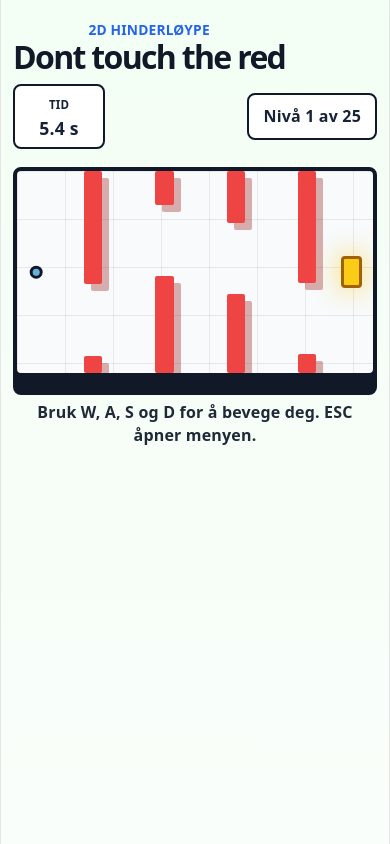
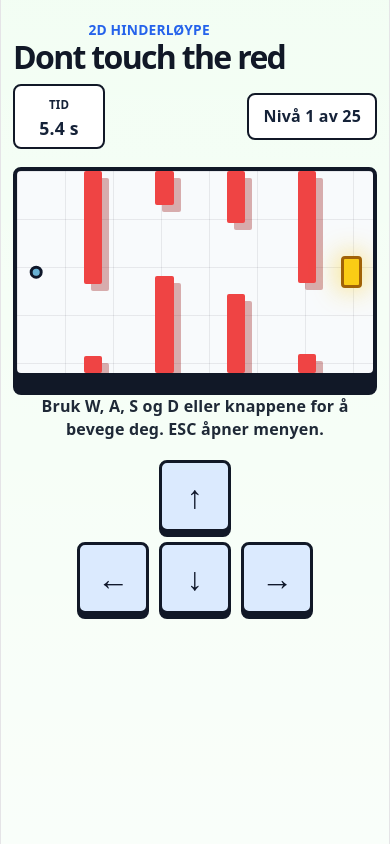
Before and after one commit to stegenish/dontTouch, a React (Vite) app: page / in a window 390 px wide. Built offline with nearby package versions, Linux system fonts and the light colour scheme.

Commit message:
Add phone controls
Prompt: går det an og gjør at denne spillen funger på telefon

```diff
--- a/src/App.css
+++ b/src/App.css
@@ -173,6 +173,47 @@ button:focus-visible {
   color: #1f2937;
   font-weight: 800;
   text-align: center;
+}
+
+.touch-controls {
+  display: none;
+  grid-template-areas:
+    ". up ."
+    "left down right";
+  grid-template-columns: repeat(3, 72px);
+  gap: 10px;
+  justify-content: center;
+  width: min(900px, 100%);
+  margin: 18px auto 0;
+  touch-action: none;
+  user-select: none;
+}
+
+.touch-control {
+  width: 72px;
+  height: 72px;
+  min-height: 72px;
+  padding: 0;
+  background: #dbeafe;
+  color: #0f172a;
+  font-size: 2rem;
+  line-height: 1;
+}
+
+.touch-control-up {
+  grid-area: up;
+}
+
+.touch-control-left {
+  grid-area: left;
+}
+
+.touch-control-down {
+  grid-area: down;
+}
+
+.touch-control-right {
+  grid-area: right;
 }
 
 .menu-backdrop {
@@ -400,6 +441,14 @@ button:focus-visible {
     max-height: none;
   }
 
+  .controls-hint {
+    margin-top: 18px;
+  }
+
+  .touch-controls {
+    display: grid;
+  }
+
   .message-actions {
     flex-direction: column;
   }
@@ -421,3 +470,9 @@ button:focus-visible {
     grid-template-columns: repeat(3, minmax(72px, 1fr));
   }
 }
+
+@media (pointer: coarse) {
+  .touch-controls {
+    display: grid;
+  }
+}
--- a/src/App.tsx
+++ b/src/App.tsx
@@ -30,6 +30,13 @@ const keyMoves: Record<string, Point> = {
   d: { x: moveStep, y: 0 },
 }
 
+const touchControls = [
+  { key: 'w', label: 'opp', symbol: '↑', area: 'up' },
+  { key: 'a', label: 'venstre', symbol: '←', area: 'left' },
+  { key: 's', label: 'ned', symbol: '↓', area: 'down' },
+  { key: 'd', label: 'høyre', symbol: '→', area: 'right' },
+]
+
 const colorChoices = [
   { name: 'Rød', value: '#ef4444' },
   { name: 'Oransje', value: '#f97316' },
@@ -56,7 +63,7 @@ const text = {
     colorHeading: 'bytt farge',
     continue: 'fortsett',
     crash: 'du klarer dette:)',
-    controls: 'Bruk W, A, S og D for å bevege deg. ESC åpner menyen.',
+    controls: 'Bruk W, A, S og D eller knappene for å bevege deg. ESC åpner menyen.',
     gameTitle: 'Dont touch the red',
     languageHeading: 'bytt språk',
     levelOf: 'av',
@@ -91,7 +98,7 @@ const text = {
     colorHeading: 'change color',
     continue: 'continue',
     crash: 'you can do this :)',
-    controls: 'Use W, A, S and D to move. ESC opens the menu.',
+    controls: 'Use W, A, S, D or the buttons to move. ESC opens the menu.',
     gameTitle: 'Dont touch the red',
     languageHeading: 'change language',
     levelOf: 'of',
@@ -126,7 +133,7 @@ const text = {
     colorHeading: 'farbe wechseln',
     continue: 'weiter',
     crash: 'du schaffst das :)',
-    controls: 'Benutze W, A, S und D zum Bewegen. ESC öffnet das Menü.',
+    controls: 'Benutze W, A, S, D oder die Knöpfe zum Bewegen. ESC öffnet das Menü.',
     gameTitle: 'Dont touch the red',
     languageHeading: 'sprache wechseln',
     levelOf: 'von',
@@ -355,6 +362,24 @@ function App() {
     }
   }, [isMenuOpen, level.obstacles, position.x, position.y, status])
 
+  const startMoving = useCallback((key: string) => {
+    const move = keyMoves[key]
+
+    if (!move) {
+      return
+    }
+
+    if (!heldKeys.current.has(key)) {
+      movePlayer(move)
+    }
+
+    heldKeys.current.add(key)
+  }, [movePlayer])
+
+  const stopMoving = useCallback((key: string) => {
+    heldKeys.current.delete(key)
+  }, [])
+
   useEffect(() => {
     function handleKeyDown(event: KeyboardEvent) {
       if (event.key === 'Escape') {
@@ -366,15 +391,12 @@ function App() {
       const move = keyMoves[key]
       if (move) {
         event.preventDefault()
-        if (!heldKeys.current.has(key)) {
-          movePlayer(move)
-        }
-        heldKeys.current.add(key)
+        startMoving(key)
       }
     }
 
     function handleKeyUp(event: KeyboardEvent) {
-      heldKeys.current.delete(event.key.toLowerCase())
+      stopMoving(event.key.toLowerCase())
     }
 
     window.addEventListener('keydown', handleKeyDown)
@@ -383,7 +405,7 @@ function App() {
       window.removeEventListener('keydown', handleKeyDown)
       window.removeEventListener('keyup', handleKeyUp)
     }
-  }, [movePlayer, toggleMenu])
+  }, [startMoving, stopMoving, toggleMenu])
 
   useEffect(() => {
     const movementTimer = window.setInterval(() => {
@@ -482,6 +504,31 @@ function App() {
       </section>
 
       <p className="controls-hint">{copy.controls}</p>
+
+      <div className="touch-controls" aria-label="Mobilkontroller">
+        {touchControls.map((control) => (
+          <button
+            aria-label={control.label}
+            className={`touch-control touch-control-${control.area}`}
+            key={control.key}
+            onContextMenu={(event) => event.preventDefault()}
+            onPointerCancel={() => stopMoving(control.key)}
+            onPointerDown={(event) => {
+              event.preventDefault()
+              event.currentTarget.setPointerCapture?.(event.pointerId)
+              startMoving(control.key)
+            }}
+            onPointerLeave={() => stopMoving(control.key)}
+            onPointerUp={(event) => {
+              event.preventDefault()
+              stopMoving(control.key)
+            }}
+            type="button"
+          >
+            {control.symbol}
+          </button>
+        ))}
+      </div>
 
       {isMenuOpen && (
         <div className="menu-backdrop" role="dialog" aria-modal="true">
```
Also changed, not shown: 2 other files (tests, documents, lock files or other folders).
